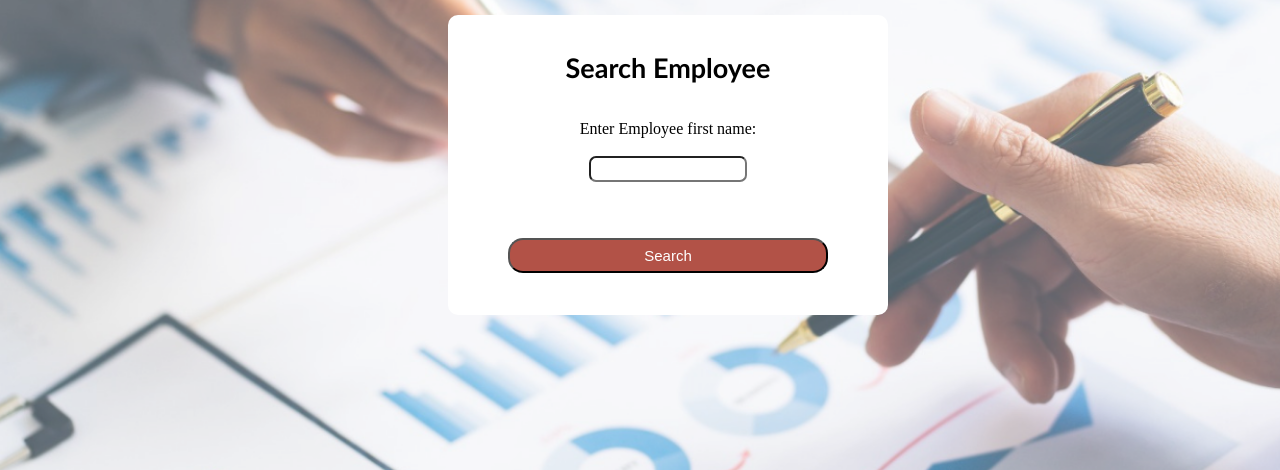
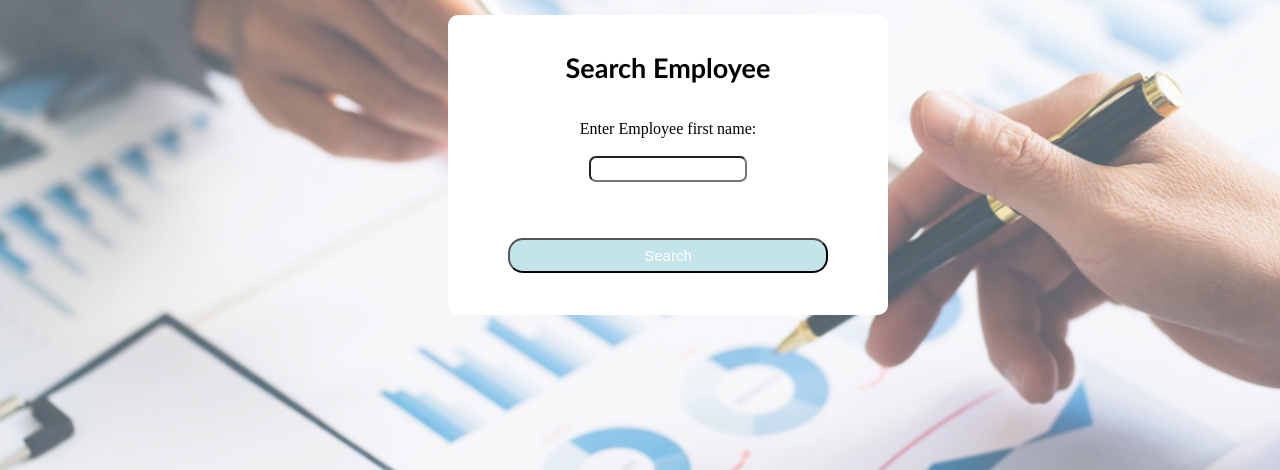
Before and after one commit to AsmaaElawady/Human_Resource_Website, a Django app: page /searchEmployee/ in a window 1280 px wide, with the pointer over the restyled element. Shown: the part 237-707 px from the top of the page. Run offline with Django 4.2, Linux system fonts and the light colour scheme.

Commit message:
css modified

```diff
--- a/FinalWeb/HumanResources/HumanResources/static/css/searchEmp.css
+++ b/FinalWeb/HumanResources/HumanResources/static/css/searchEmp.css
@@ -1,4 +1,4 @@
-/*{% load static %}*/
+
 body {
     margin: 0;
     /*background-image: url("{% static 'image/HP2v3.png' %}");*/
@@ -48,7 +48,7 @@ h1{
 
 }
 #button:hover{
-    background-color: rgba(175, 75, 64, 0.961);
+    background-color:  #c3e4e9;
 }
 
 .inputbox{
--- a/FinalWeb/HumanResources/static/css/searchEmp.css
+++ b/FinalWeb/HumanResources/static/css/searchEmp.css
@@ -1,6 +1,7 @@
-
+/*{% load static %}*/
 body {
     margin: 0;
+    /*background-image: url("{% static 'image/HP2v3.png' %}");*/
     background-repeat: no-repeat;
     background-attachment: fixed;
     background-size: cover;
@@ -47,7 +48,7 @@ h1{
 
 }
 #button:hover{
-    background-color: #c3e4e9;
+    background-color:  #c3e4e9;
 }
 
 .inputbox{
```
